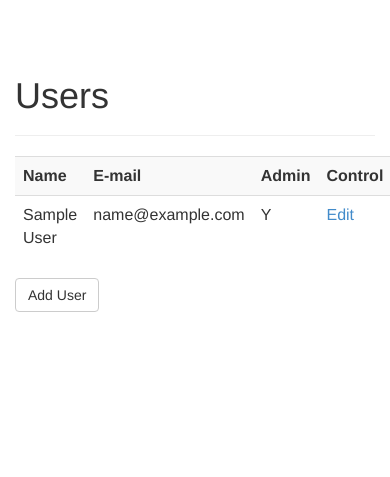
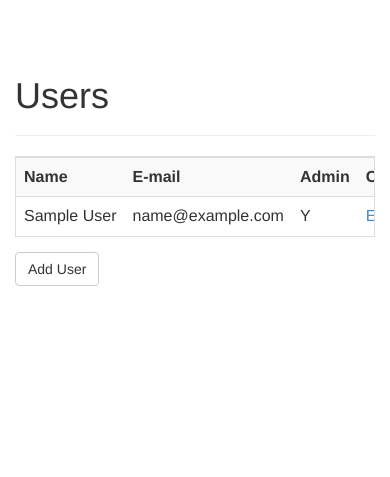
Before and after one commit to NTUCommonsense/NTUCommonsense, a Flask app: template apps/templates/list_users.html in a window 390 px wide. Shown: the part 54-531 px from the top of the page. Run offline with Flask 2, Linux system fonts and the light colour scheme; the template is opened without the code that fills it: values that come from a table or form of the project are taken from there, others are empty; tables that the repository leaves empty hold one stand-in row (values such as "Sample post"); some libraries are stand-ins or nearby versions.

Commit message:
Responsive table

```diff
--- a/apps/templates/_macros.html
+++ b/apps/templates/_macros.html
@@ -44,6 +44,7 @@
 {% endmacro %}
 
 {% macro editing_table(project, type, items) %}
+<div class="table-responsive">
   <table class="edit-table table table-striped">
     <colgroup>
       <col class="name col-xs-10 col-sm-10">
@@ -61,6 +62,7 @@
     </tr>
     {% endfor %}
   </table>
+</div>
 <p><a class="btn btn-default" href="{{ url_for('.edit_item', project=project, item_type=type, **kwargs) }}" role="button">Add Item</a></p>
 {% endmacro %}
 
--- a/apps/templates/list_projects.html
+++ b/apps/templates/list_projects.html
@@ -5,6 +5,7 @@
 {% block main %}
 <div class="container">
   {% call section('show_projects', 'Projects', back_to_top=False) %}
+  <div class="table-responsive">
     <table class="edit-table table table-striped">
       <colgroup>
         <col class="caption">
@@ -24,6 +25,7 @@
       </tr>
       {% endfor %}
     </table>
+  </div>
   <p><a class="btn btn-default" href="{{ url_for('.create_project') }}" role="button">Add Project</a></p>
   {% endcall %}
 </div>
--- a/apps/templates/list_users.html
+++ b/apps/templates/list_users.html
@@ -5,6 +5,7 @@
 {% block main %}
 <div class="container">
   {% call section('show_users', 'Users', back_to_top=False) %}
+  <div class="table-responsive">
     <table class="edit-table table table-striped">
       <colgroup>
         <col class="name">
@@ -27,6 +28,7 @@
       </tr>
       {% endfor %}
     </table>
+  </div>
   <p><a class="btn btn-default" href="{{ url_for('.create_user') }}" role="button">Add User</a></p>
   {% endcall %}
 </div>
```
Lines whose indentation alone changed are shown as unchanged.
